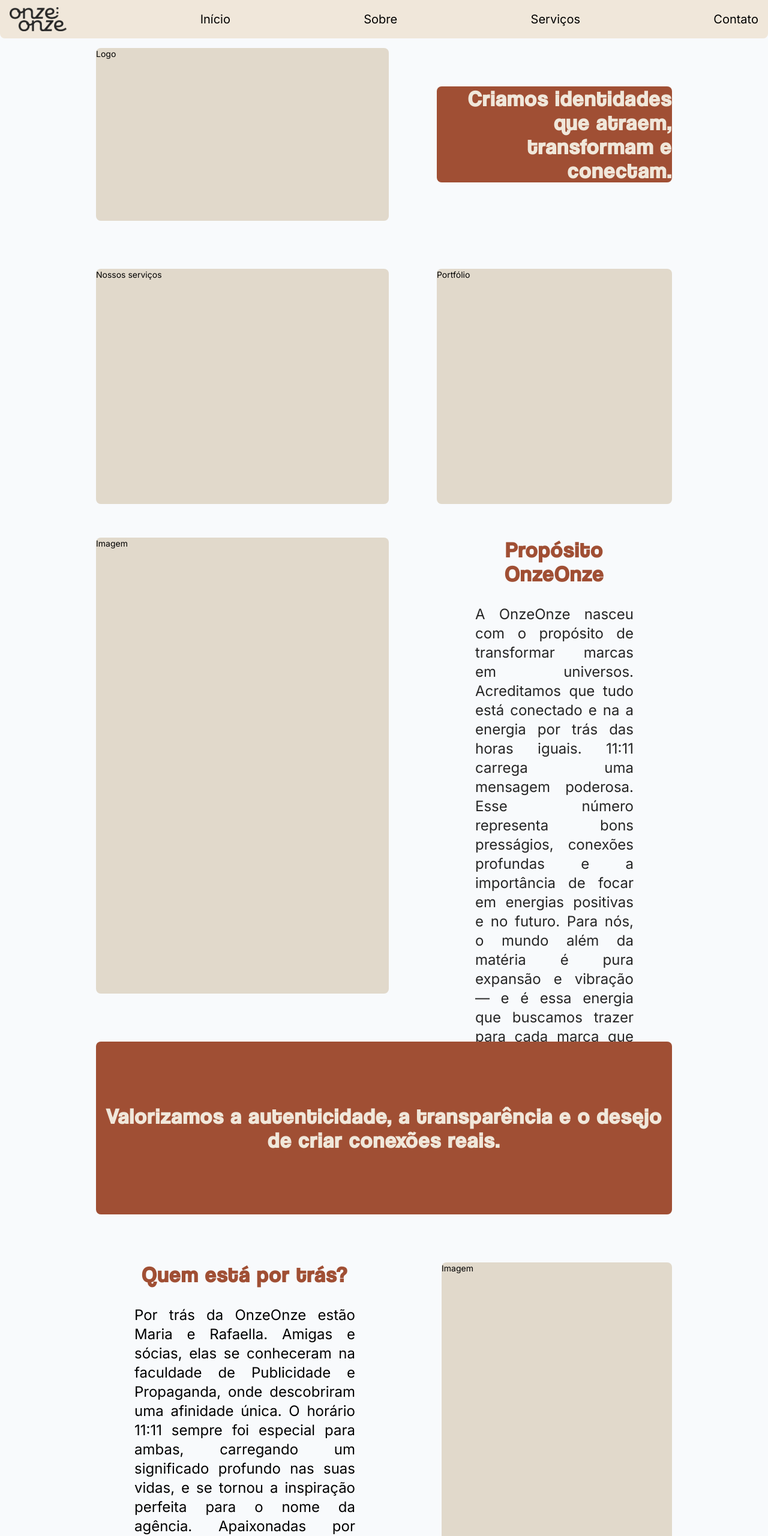
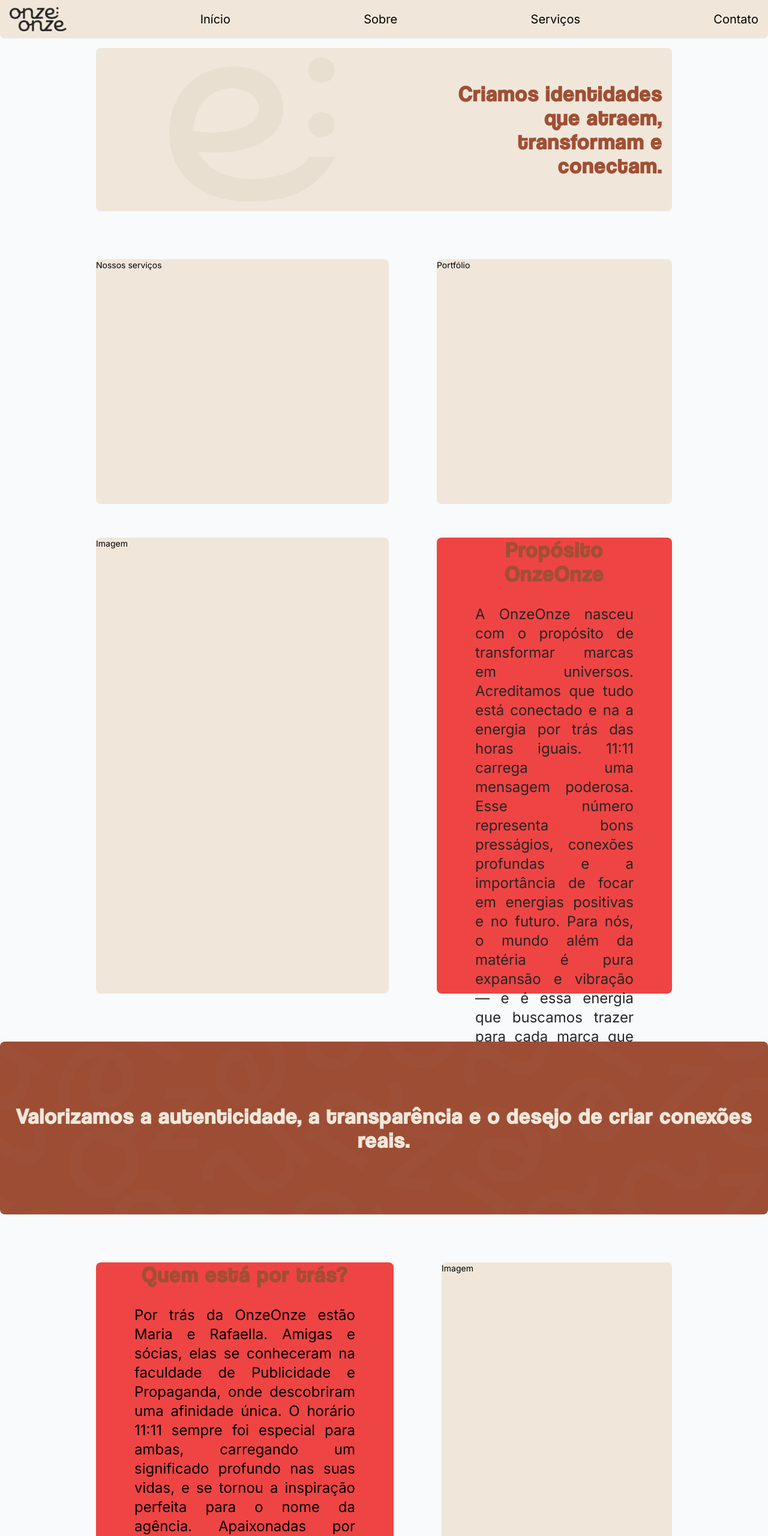
Before and after one commit to PedroHammes/onzeonze, a plain HTML site: page index.html in a window 1280 px wide. Shown: the top 2560 px of the page at 60% size. Drawn offline with nearby package versions, Linux system fonts and the light colour scheme.

Commit message:
correção de layout

```diff
--- a/index.html
+++ b/index.html
@@ -75,7 +75,7 @@
     xl:gap-20"
     >
         <!-- Logo e frase -->
-        <div class="h-auto rounded-lg flex flex-col gap-8
+        <div class="h-auto rounded-lg bg-onze-50 flex flex-col gap-8 p-4
         sm:flex-row
         sm:items-center
         sm:gap-8
@@ -83,16 +83,22 @@
         lg:gap-16
         xl:gap-20"
         >
-            <div class="h-72 rounded-lg bg-onze-100 grow
+            <div class="h-auto flex flex-row justify-center items-center grow
             sm:min-w-52
             md:min-w-72
             lg:min-w-96
             xl:min-w-[488px]"
             >
-                Logo
+                <img src="./style/logotipo onzeonze (e).png" alt="logo"
+                class="h-24
+                sm:h-32
+                md:h-40
+                lg:h-48
+                xl:h-60"
+                >
             </div>
-            <div class="h-auto rounded-lg bg-onze-700">
-                <h1 class="text-xl text-onze-50 font-semibold tracking-wider font-coolvetica
+            <div class="h-auto">
+                <h1 class="text-xl text-onze-700 font-semibold tracking-wider font-coolvetica
                 sm:text-2xl
                 sm:text-right
                 lg:text-3xl
@@ -112,7 +118,7 @@
         lg:gap-16
         xl:gap-20"
         >
-            <div class="h-full rounded-lg bg-onze-100 grow
+            <div class="h-full rounded-lg bg-onze-50 grow
             sm:min-w-52
             md:min-w-72
             md:max-h-[456px]
@@ -123,7 +129,7 @@
                 Nossos serviços
             </div>
 
-            <div class="h-full rounded-lg bg-onze-100 w-full
+            <div class="h-full rounded-lg bg-onze-50 w-full
             md:max-h-[456px]
             lg:max-h-[600px]"
             >
@@ -134,30 +140,30 @@
 
     <!-- Sobre nós -->
     <section id="about-us"
-    class="rounded-lg flex flex-col justify-center gap-8 pt-4 px-4
+    class="rounded-lg flex flex-col justify-center gap-8 pt-4
     sm:pt-10
-    sm:px-16
     sm:gap-8
-    md:px-24
     md:gap-12
-    lg:px-32
     lg:gap-16
-    xl:px-40
     xl:gap-20"
     >
 
         <!-- Propósito -->
         <div class="h-auto rounded-lg flex flex-col gap-8
         sm:flex-row
+        sm:px-16
         sm:gap-8
         md:gap-12
+        md:px-24
         lg:gap-16
-        xl:gap-20"
+        lg:px-32
+        xl:gap-20
+        xl:px-40"
         >
-            <div class="h-full rounded-lg bg-onze-100 grow
+            <div class="h-full rounded-lg bg-onze-50 grow
             sm:min-w-52
             md:min-w-72
-            md:h-[456px]
+            md:min-h-[456px]
             lg:min-w-96
             lg:h-[760px]
             xl:min-w-[488px]"
@@ -165,7 +171,7 @@
                 Imagem
             </div>
 
-            <article class="rounded-lg flex flex-col gap-4 px-4 grow
+            <article class="rounded-lg bg-red-500 flex flex-col gap-4 px-4 grow
             sm:px-6
             md:max-h-[456px]
             md:px-8
@@ -201,7 +207,7 @@
         <!-- Banner -->
         <div class="h-72 flex flex-row items-center justify-center w-full"
         >
-            <h1 class="rounded-lg bg-onze-700 p-4 text-center text-xl text-onze-50 font-bold tracking-wider font-coolvetica
+            <h1 class="rounded-lg p-4 bg-[url('/style/PatternBanner.jpg')] bg-cover bg-center text-center text-xl text-onze-50 font-bold tracking-wider font-coolvetica
             flex items-center justify-center h-full w-full grow
             sm:text-2xl
             lg:text-3xl
@@ -217,11 +223,15 @@
         <div class="h-auto rounded-lg flex flex-col gap-8
         sm:flex-row-reverse
         sm:gap-8
+        sm:px-16
         md:gap-12
+        md:px-24
         lg:gap-16
-        xl:gap-20"
+        lg:px-32
+        xl:gap-20
+        xl:px-40"
         >
-            <div class="h-full rounded-lg bg-onze-100 grow
+            <div class="h-full rounded-lg bg-onze-50 grow
             sm:min-w-52
             md:min-w-72
             lg:min-w-96
@@ -229,7 +239,7 @@
             >
                 Imagem
             </div>
-            <article class="rounded-lg flex flex-col gap-4 grow
+            <article class="rounded-lg bg-red-500 flex flex-col gap-4 grow
             sm:px-6
             md:h-[456px]
             md:px-8
@@ -282,7 +292,7 @@
     xl:px-40
     xl:gap-20"
     >
-        <div class="h-80 rounded-lg bg-onze-100 flex flex-col gap-4 px-4
+        <div class="h-80 rounded-lg bg-red-500 flex flex-col gap-4 px-4
         sm:h-full
         sm:min-w-20
         sm:grow
@@ -318,7 +328,7 @@
             </p>
         </div>
 
-        <div class="h-80 rounded-lg bg-onze-100 flex flex-col gap-4 px-4
+        <div class="h-80 rounded-lg bg-red-500 flex flex-col gap-4 px-4
         sm:h-full
         sm:min-w-20
         sm:grow
@@ -354,7 +364,7 @@
             </p>
         </div>
 
-        <div class="h-80 rounded-lg bg-onze-100 flex flex-col gap-4 px-4
+        <div class="h-80 rounded-lg bg-red-500 flex flex-col gap-4 px-4
         sm:h-full
         sm:min-w-20
         sm:grow
@@ -391,7 +401,7 @@
         </div>
     </section>
 
-    <footer id="contact" class="h-32 rounded-t-lg bg-onze-700 p-4
+    <footer id="contact" class="h-40 rounded-t-lg bg-onze-700 p-4
     flex flex-row flex-wrap gap-4 items-center justify-around"
     >
 
```
Also changed, not shown: style/PatternBanner.jpg (added), style/logotipo onzeonze (e).png (added).
